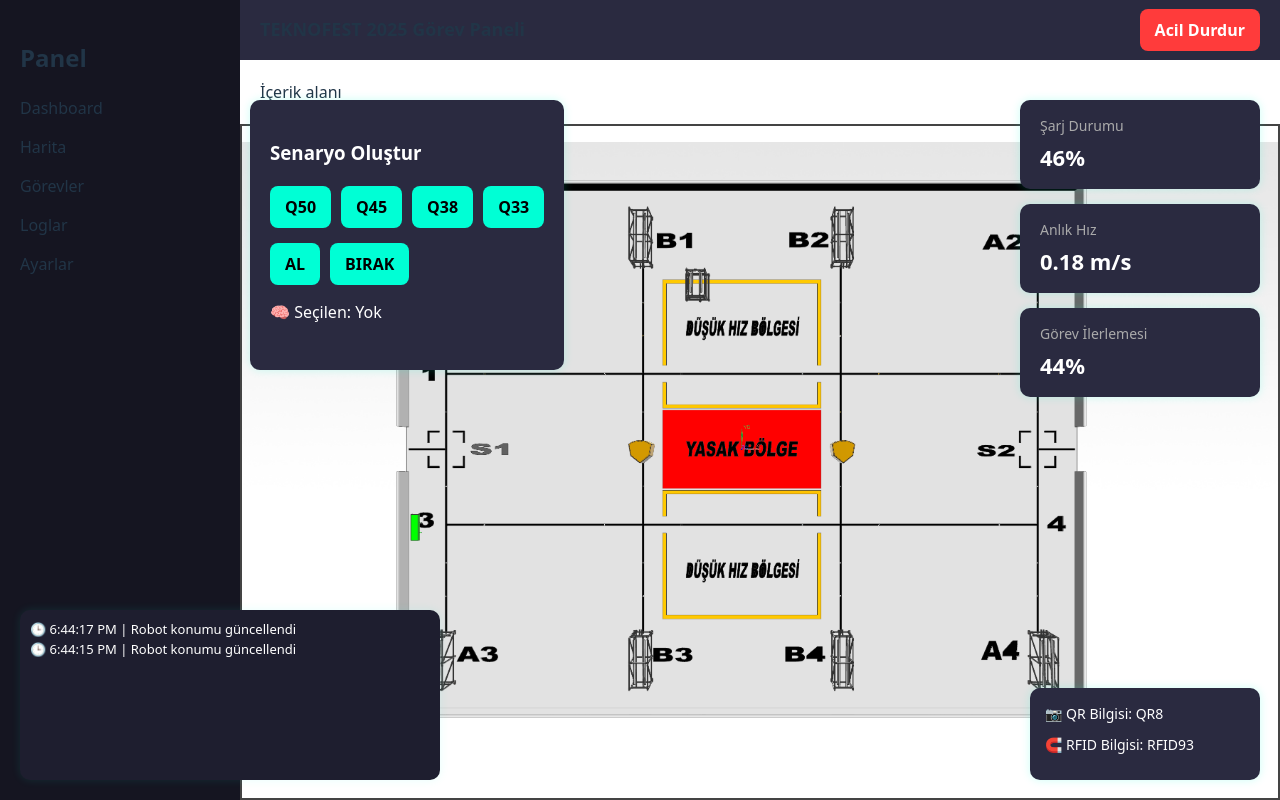
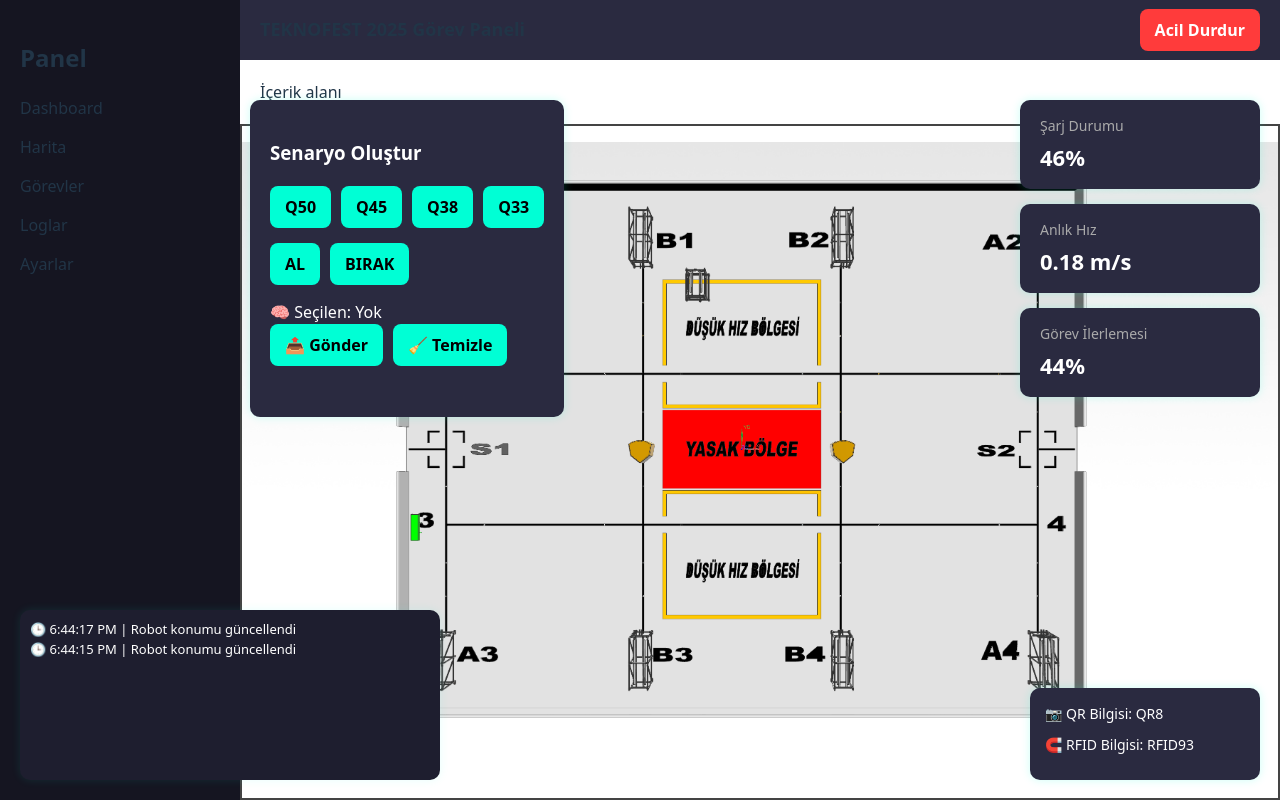
Before and after one commit to ebrarklc/teknofest-dashboard, a React (Vite) app in the folder teknofest-dashboard/: page / in a window 1280 px wide. Built offline with nearby package versions, Linux system fonts and the light colour scheme.

Commit message:
📤 GÜN 7: Senaryo gönderme ve temizleme butonları eklendi

```diff
--- a/teknofest-dashboard/src/components/ScenarioPanel.jsx
+++ b/teknofest-dashboard/src/components/ScenarioPanel.jsx
@@ -1,3 +1,4 @@
+// ScenarioPanel.jsx
 import React, { useState } from 'react';
 import styled from 'styled-components';
 
@@ -50,10 +51,31 @@ const ScenarioPanel = () => {
 
   const handleAction = (action) => {
     if (selectedQ) {
-      const step = `${selectedQ} ${action}`;
+      const step = { [selectedQ]: action };
       setScenario((prev) => [...prev, step]);
       setSelectedQ('');
     }
+  };
+
+  const handleSend = () => {
+    console.log('Gönderilen senaryo:', scenario);
+
+    // İsteğe bağlı backend POST örneği:
+    /*
+    fetch('http://localhost:8080/api/senaryo', {
+      method: 'POST',
+      headers: { 'Content-Type': 'application/json' },
+      body: JSON.stringify(scenario),
+    })
+    .then(res => res.json())
+    .then(data => console.log('Sunucu cevabı:', data))
+    .catch(err => console.error(err));
+    */
+  };
+
+  const handleClear = () => {
+    setScenario([]);
+    setSelectedQ('');
   };
 
   return (
@@ -71,9 +93,15 @@ const ScenarioPanel = () => {
         <Btn onClick={() => handleAction('BIRAK')}>BIRAK</Btn>
       </ButtonRow>
       <div>🧠 Seçilen: {selectedQ || 'Yok'}</div>
+
+      <ButtonRow>
+        <Btn onClick={handleSend}>📤 Gönder</Btn>
+        <Btn onClick={handleClear}>🧹 Temizle</Btn>
+      </ButtonRow>
+
       <List>
         {scenario.map((step, index) => (
-          <li key={index}>➡️ {step}</li>
+          <li key={index}>➡️ {Object.keys(step)[0]}: {Object.values(step)[0]}</li>
         ))}
       </List>
     </Panel>
```
